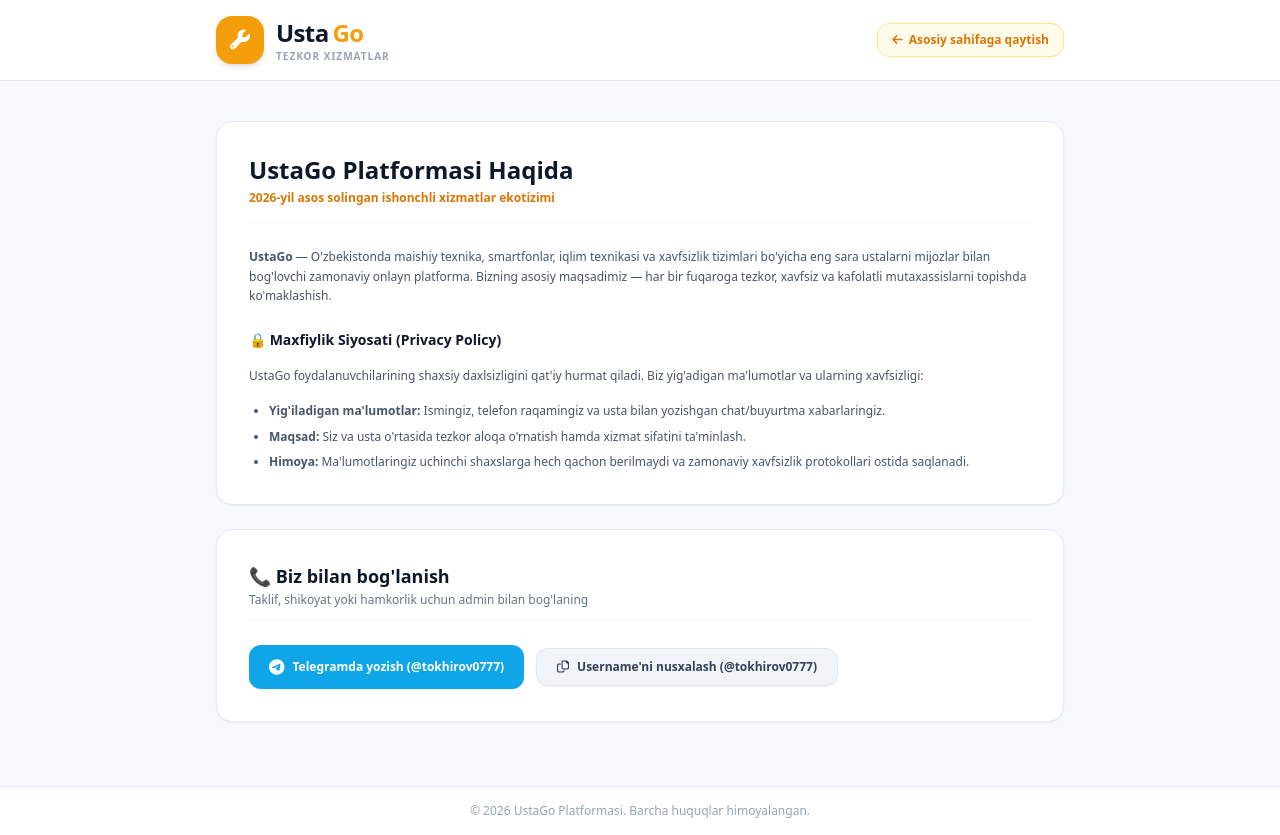
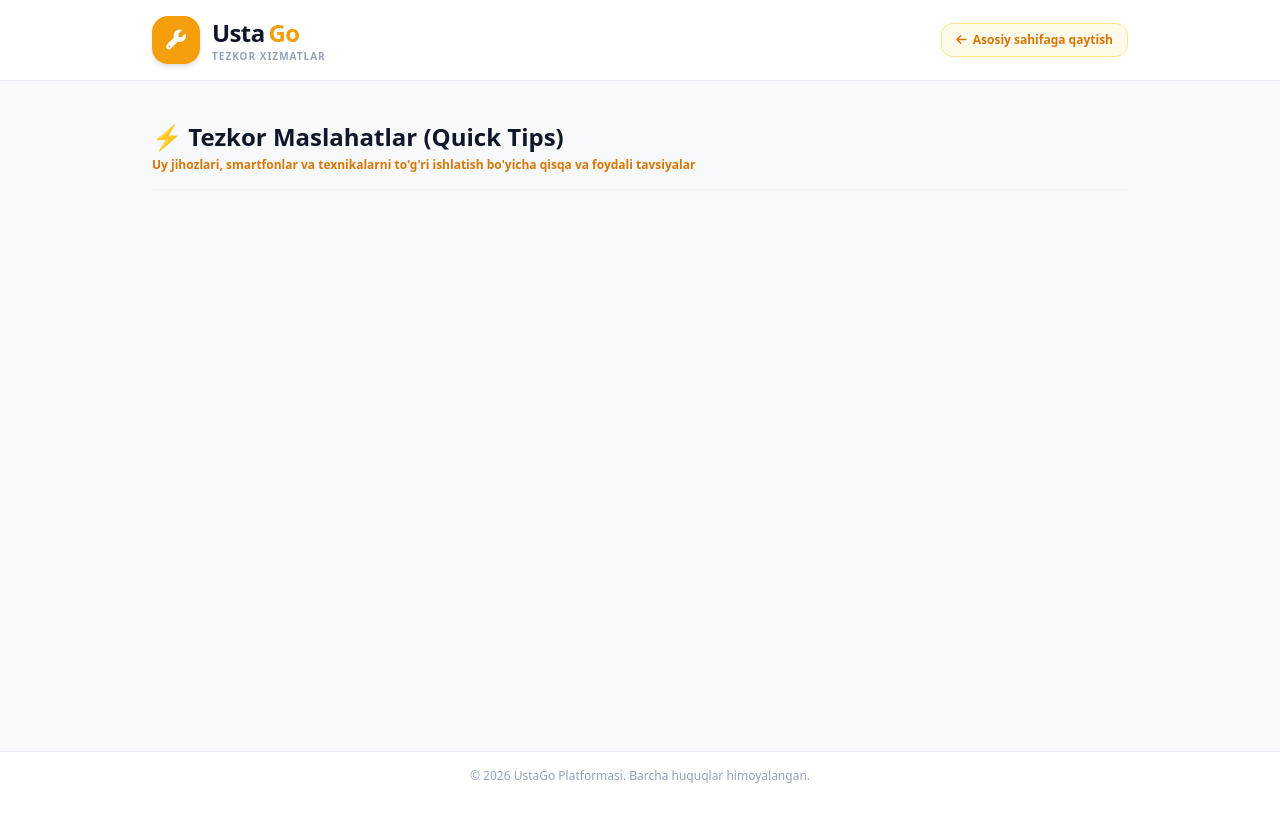
Before and after one commit to tokhirovs112-sudo/ustago2, a FastAPI app: page /about in a window 1280 px wide. After the commit the page ends 783 px from the top, so only its background shows below. Run offline with FastAPI, Linux system fonts and the light colour scheme; parts of the project's set-up code (start-up, migrations or seed data) failed here and were passed over; some libraries are stand-ins or nearby versions.

Commit message:
Update title and layout in about.html

```diff
--- a/templates/about.html
+++ b/templates/about.html
@@ -3,13 +3,13 @@
 <head>
     <meta charset="UTF-8">
     <meta name="viewport" content="width=device-width, initial-scale=1.0">
-    <title>Biz haqimizda va Bog'lanish - UstaGo</title>
+    <title>Tezkor Maslahatlar - UstaGo</title>
     <script src="https://cdn.tailwindcss.com"></script>
     <link href="https://cdnjs.cloudflare.com/ajax/libs/font-awesome/6.0.0/css/all.min.css" rel="stylesheet">
 </head>
 <body class="bg-[#F8F9FA] text-slate-800 antialiased min-h-screen flex flex-col justify-between">
     <header class="bg-white border-b border-slate-200 sticky top-0 z-40">
-        <div class="max-w-4xl mx-auto px-6 py-4 flex items-center justify-between">
+        <div class="max-w-5xl mx-auto px-6 py-4 flex items-center justify-between">
             <a href="/" class="flex items-center space-x-3 group">
                 <div class="flex items-center justify-center w-12 h-12 rounded-2xl bg-amber-500 text-white shadow-md font-black text-xl">
                     <i class="fa-solid fa-wrench"></i>
@@ -28,69 +28,41 @@
         </div>
     </header>
 
-    <main class="max-w-4xl mx-auto px-6 py-10 flex-1 w-full space-y-6">
-        <!-- Biz haqimizda kartasi -->
-        <div class="bg-white rounded-2xl border border-slate-200 p-8 space-y-6 shadow-sm">
-            <div class="border-b border-slate-100 pb-4">
-                <h1 class="text-2xl font-extrabold text-slate-900">UstaGo Platformasi Haqida</h1>
-                <p class="text-xs text-amber-600 font-semibold mt-1">2026-yil asos solingan ishonchli xizmatlar ekotizimi</p>
-            </div>
-
-            <div class="space-y-4 text-xs text-slate-600 leading-relaxed">
-                <p><b>UstaGo</b> — O'zbekistonda maishiy texnika, smartfonlar, iqlim texnikasi va xavfsizlik tizimlari bo'yicha eng sara ustalarni mijozlar bilan bog'lovchi zamonaviy onlayn platforma. Bizning asosiy maqsadimiz — har bir fuqaroga tezkor, xavfsiz va kafolatli mutaxassislarni topishda ko'maklashish.</p>
-
-                <h3 class="font-bold text-slate-900 text-sm pt-2">🔒 Maxfiylik Siyosati (Privacy Policy)</h3>
-                <p>UstaGo foydalanuvchilarining shaxsiy daxlsizligini qat'iy hurmat qiladi. Biz yig'adigan ma'lumotlar va ularning xavfsizligi:</p>
-                <ul class="list-disc pl-5 space-y-1.5">
-                    <li><b>Yig'iladigan ma'lumotlar:</b> Ismingiz, telefon raqamingiz va usta bilan yozishgan chat/buyurtma xabarlaringiz.</li>
-                    <li><b>Maqsad:</b> Siz va usta o'rtasida tezkor aloqa o'rnatish hamda xizmat sifatini ta'minlash.</li>
-                    <li><b>Himoya:</b> Ma'lumotlaringiz uchinchi shaxslarga hech qachon berilmaydi va zamonaviy xavfsizlik protokollari ostida saqlanadi.</li>
-                </ul>
-            </div>
+    <main class="max-w-5xl mx-auto px-6 py-10 flex-1 w-full space-y-6">
+        <div class="border-b border-slate-100 pb-4">
+            <h1 class="text-2xl font-extrabold text-slate-900">⚡ Tezkor Maslahatlar (Quick Tips)</h1>
+            <p class="text-xs text-amber-600 font-semibold mt-1">Uy jihozlari, smartfonlar va texnikalarni to'g'ri ishlatish bo'yicha qisqa va foydali tavsiyalar</p>
         </div>
 
-        <!-- Biz bilan bog'lanish va Telegram qismi -->
-        <div class="bg-white rounded-2xl border border-slate-200 p-8 space-y-4 shadow-sm">
-            <div class="border-b border-slate-100 pb-3">
-                <h2 class="text-lg font-extrabold text-slate-900">📞 Biz bilan bog'lanish</h2>
-                <p class="text-xs text-slate-500 mt-0.5">Taklif, shikoyat yoki hamkorlik uchun admin bilan bog'laning</p>
+        <div class="grid grid-cols-1 md:grid-cols-2 gap-5">
+            {% for tip in tips %}
+            <div class="bg-white p-6 rounded-2xl border border-slate-200 space-y-3 shadow-sm hover:shadow-md transition flex flex-col justify-between">
+                <div class="space-y-3">
+                    <div class="flex justify-between items-center">
+                        <span class="bg-amber-100 text-amber-800 text-[11px] font-bold px-3 py-1 rounded-full flex items-center gap-1.5">
+                            <i class="fa-solid {{ tip.icon }}"></i> {{ tip.category }}
+                        </span>
+                        <span class="text-[10px] text-slate-400 font-medium">💡 Quick Tip</span>
+                    </div>
+                    <h3 class="font-extrabold text-slate-900 text-base">
+                        <a href="/blog/{{ tip.id }}" class="hover:text-amber-600 transition">{{ tip.title }}</a>
+                    </h3>
+                    <p class="text-xs text-slate-600 leading-relaxed bg-slate-50 p-3 rounded-xl border border-slate-100">
+                        {{ tip.tip }}
+                    </p>
+                </div>
+                <div class="pt-2">
+                    <a href="/blog/{{ tip.id }}" class="inline-flex items-center gap-1 text-xs font-bold text-amber-600 hover:underline">
+                        Batafsil o'qish va muhokama <i class="fa-solid fa-arrow-right text-[10px]"></i>
+                    </a>
+                </div>
             </div>
-
-            <div class="flex flex-col sm:flex-row items-center gap-3 pt-2">
-                <!-- Telegram akkauntga o'tish tugmasi -->
-                <a href="https://t.me/tokhirov0777" target="_blank" class="w-full sm:w-auto bg-sky-500 hover:bg-sky-600 text-white font-bold py-2.5 px-5 rounded-xl text-xs transition flex items-center justify-center gap-2 shadow-sm">
-                    <i class="fa-brands fa-telegram text-base"></i> Telegramda yozish (@tokhirov0777)
-                </a>
-
-                <!-- Username'ni nusxalash tugmasi -->
-                <button onclick="copyUsername()" class="w-full sm:w-auto bg-slate-100 hover:bg-slate-200 text-slate-700 font-bold py-2.5 px-5 rounded-xl text-xs transition flex items-center justify-center gap-2 border border-slate-200 shadow-sm">
-                    <i class="fa-regular fa-copy"></i> Username'ni nusxalash (@tokhirov0777)
-                </button>
-            </div>
+            {% endfor %}
         </div>
     </main>
 
-    <!-- Toast Xabarnoma -->
-    <div id="toast" class="fixed bottom-5 right-5 bg-slate-900 text-white text-xs px-4 py-2.5 rounded-xl shadow-xl transition-all duration-300 transform translate-y-20 opacity-0 z-50 flex items-center gap-2">
-        <i class="fa-solid fa-circle-check text-emerald-400"></i>
-        <span id="toast-text">Username nusxalandi!</span>
-    </div>
-
-    <footer class="bg-white border-t border-slate-200 py-4 text-center text-xs text-slate-400 mt-6">
+    <footer class="bg-white border-t border-slate-200 py-4 text-center text-xs text-slate-400 mt-12">
         <p>&copy; 2026 UstaGo Platformasi. Barcha huquqlar himoyalangan.</p>
     </footer>
-
-    <script>
-        function copyUsername() {
-            const username = "@tokhirov0777";
-            navigator.clipboard.writeText(username).then(() => {
-                const toast = document.getElementById('toast');
-                toast.classList.remove('translate-y-20', 'opacity-0');
-                setTimeout(() => {
-                    toast.classList.add('translate-y-20', 'opacity-0');
-                }, 2500);
-            });
-        }
-    </script>
 </body>
 </html>
```
